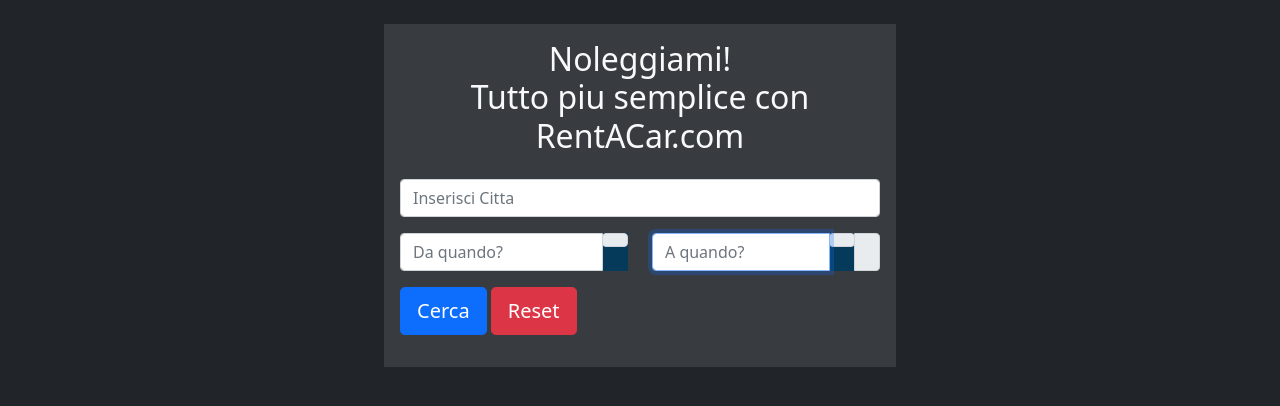
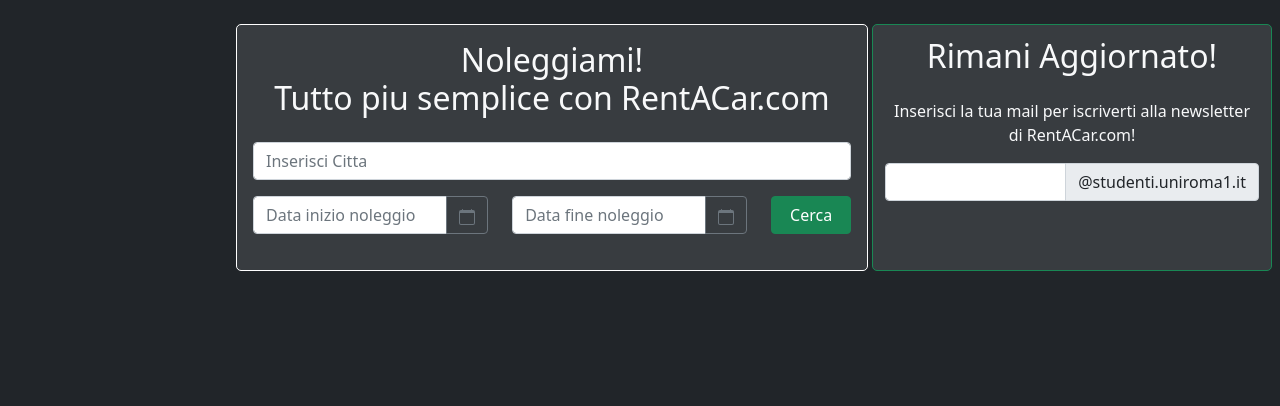
Before and after one commit to uendi-123/ProgettiLTW-1, a PHP site: page /html/index.html in a window 1280 px wide. Shown: the part 57-463 px from the top of the page. Run offline with PHP 8.4, Linux system fonts and the light colour scheme.

Commit message:
Box ricerca completo, da completare box newsletter

```diff
--- a/css/style.css
+++ b/css/style.css
@@ -15,6 +15,18 @@
     background-color: rgb(56, 60, 64);
     margin: auto;
     min-width: 500px;
-    width: 40%;
-    height: 50%;
+
+    border: 1px white solid;
+    border-radius: 5px;
 }
+
+div.newsletterDiv{
+    background-color: rgb(56, 60, 64);
+    min-width: 400px;
+    border-radius: 5px;
+    padding: 12px;
+}
+
+.btnToSpread{
+    width: 100%;
+}
--- a/html/index.html
+++ b/html/index.html
@@ -1,7 +1,7 @@
 <!DOCTYPE html>
 <html lang="en">
     <head>
-        <!-- <meta charset="UTF-8"> -->
+        <meta charset="UTF-8">
         <meta http-equiv="X-UA-Compatible" content="IE=edge">
         <meta name="viewport" content="width=device-width, initial-scale=1.0">
         <title>RentACar.com</title>
@@ -12,22 +12,26 @@
         <!-- Compiled and minified JavaScript -->
         <!-- <script src="https://cdnjs.cloudflare.com/ajax/libs/materialize/1.0.0/js/materialize.min.js"></script> -->
 
-        <!-- JQuery Google CDN -->
-        <script src="https://ajax.aspnetcdn.com/ajax/jQuery/jquery-3.6.0.min.js"></script>
-        <!-- Bootstrap -->
+        <!-- Bootstrap
         <link href="../bootstrap-5.0.0-dist/css/bootstrap.css" rel="stylesheet">
-        <script src="../bootstrap-5.0.0-dist/js/bootstrap.bundle.js"></script>
-        <!-- DataPicker -->
-        <link rel="stylesheet" href="https://cdn.jsdelivr.net/npm/ab-datepicker@latest/css/datepicker.css" type="text/css" />
-        <script type="text/javascript" src="https://cdn.jsdelivr.net/npm/ab-datepicker@latest"></script>
-        <script type="text/javascript" src="../ab-datepicker-2.1.20/js/locales/it.min.js"></script>
-        <script type="text/javascript" src="../ab-datepicker-2.1.20/js/datepicker.js"></script>
+        <script src="../bootstrap-5.0.0-dist/js/bootstrap.bundle.js"></script> -->
+
+        <!-- JS Files -->
+        <script src="https://cdnjs.cloudflare.com/ajax/libs/jquery/3.6.0/jquery.min.js" integrity="sha512-894YE6QWD5I59HgZOGReFYm4dnWc1Qt5NtvYSaNcOP+u1T9qYdvdihz0PPSiiqn/+/3e7Jo4EaG7TubfWGUrMQ==" crossorigin="anonymous"></script>
+        <script src="https://cdnjs.cloudflare.com/ajax/libs/moment.js/2.29.1/moment.min.js" integrity="sha512-qTXRIMyZIFb8iQcfjXWCO8+M5Tbc38Qi5WzdPOYZHIlZpzBHG3L3by84BBBOiRGiEb7KKtAOAs5qYdUiZiQNNQ==" crossorigin="anonymous"></script>
+        <script src="https://cdn.jsdelivr.net/npm/bootstrap@5.0.0/dist/js/bootstrap.bundle.min.js" integrity="sha384-p34f1UUtsS3wqzfto5wAAmdvj+osOnFyQFpp4Ua3gs/ZVWx6oOypYoCJhGGScy+8" crossorigin="anonymous"></script>
+        <script src="https://cdnjs.cloudflare.com/ajax/libs/bootstrap-datepicker/1.9.0/js/bootstrap-datepicker.min.js" integrity="sha512-T/tUfKSV1bihCnd+MxKD0Hm1uBBroVYBOYSk1knyvQ9VyZJpc/ALb4P0r6ubwVPSGB2GvjeoMAJJImBG12TiaQ==" crossorigin="anonymous"></script>
+
+        <!-- CSS Files -->
+        <link href="https://cdn.jsdelivr.net/npm/bootstrap@5.0.0/dist/css/bootstrap.min.css" rel="stylesheet" integrity="sha384-wEmeIV1mKuiNpC+IOBjI7aAzPcEZeedi5yW5f2yOq55WWLwNGmvvx4Um1vskeMj0" crossorigin="anonymous">
+        <link rel="stylesheet" href="https://cdnjs.cloudflare.com/ajax/libs/bootstrap-datepicker/1.9.0/css/bootstrap-datepicker.min.css" integrity="sha512-mSYUmp1HYZDFaVKK//63EcZq4iFWFjxSL+Z3T/aCt4IO9Cejm03q3NKKYN6pFQzY0SBOr8h+eCIAZHPXcpZaNw==" crossorigin="anonymous" />
+
         <!-- My CSS and JS FILES -->
         <link href="../css/style.css" rel="stylesheet">
         <script src="../js/main.js"></script>
     </head>
     <body class="bg-dark">
-        <nav class="navbar navbar-expand-sm navbar-dark bg-dark myNav">
+        <nav class="navbar navbar-expand-lg navbar-dark bg-dark myNav">
             <div class="container-fluid">
                 <a class="navbar-brand h1 logo" href="index.html">RentACar.com</a>
                 <!-- <a class="navbar-brand logo border border-dark" href="#">
@@ -64,7 +68,9 @@
             </div>
         </nav>
 
-        <div class="container searchDiv mt-4 px-3 pb-3 pt-3">
+        <div class="row mx-lg-2">
+            <div class="col"></div>
+            <div class="col-6 container searchDiv mt-4 px-3 pb-3 pt-3">
                 <form>
                     <div class="h2 row mb-2">
                         <p class="text-center text-light">Noleggiami! <br> Tutto piu semplice con RentACar.com</p>
@@ -74,56 +80,59 @@
                             <input type="text" class="form-control" placeholder="Inserisci Citta">
                         </div>
                     </div>
-                <div class="row mb-3">
-                    <div class="col-6">
-                        <div class="input-group">
-                            <!-- <div class="input-group-text">
-                                Immagine Calendario per l'input field
+                    <div class="row mb-1">
+                        <div class='col-5'>
+                            <div class="input-group mb-3">
+                                <input id="dateStart" type="text" class="form-control" placeholder="Data inizio noleggio" aria-label="Data inizio noleggio" aria-describedby="basic-addon2">
+                                <div class="input-group-append">
+                                    <button class="btn btn-outline-secondary rounded-0 rounded-end" type="button" id="calendarIconStart">
                                     <svg xmlns="http://www.w3.org/2000/svg" width="16" height="16" fill="currentColor" class="bi bi-calendar" viewBox="0 0 16 16">
                                         <path d="M3.5 0a.5.5 0 0 1 .5.5V1h8V.5a.5.5 0 0 1 1 0V1h1a2 2 0 0 1 2 2v11a2 2 0 0 1-2 2H2a2 2 0 0 1-2-2V3a2 2 0 0 1 2-2h1V.5a.5.5 0 0 1 .5-.5zM1 4v10a1 1 0 0 0 1 1h12a1 1 0 0 0 1-1V4H1z"/>
                                     </svg>
-                            </div> -->
-                            <input class="date form-control" id="date1" type="text" placeholder="Da quando?" title="format: dd/MM/y"/>
+                                    </button>
                                 </div>
                             </div>
-                    <div class="col-6">
-                        <div class="input-group">
-                            <input class="date form-control" id="date1" type="text" placeholder="A quando?" title="format: dd/MM/y"/>
-                            <div class="input-group-text">
-                                <!-- Immagine Calendario per l'input field -->
-                                <!-- <svg xmlns="http://www.w3.org/2000/svg" width="16" height="16" fill="currentColor" class="bi bi-calendar calendarIcon" viewBox="0 0 16 16">
+                        </div>
+
+                        <div class='col-5'>
+                            <div class="input-group mb-3">
+                                <input id="dateEnd" type="text" class="form-control date" placeholder="Data fine noleggio" aria-label="Data fine noleggio" aria-describedby="basic-addon2">
+                                <div class="input-group-append">
+                                    <button class="btn btn-outline-secondary rounded-0 rounded-end" type="button" id="calendarIconEnd">
+                                    <svg xmlns="http://www.w3.org/2000/svg" width="16" height="16" fill="currentColor" class="bi bi-calendar" viewBox="0 0 16 16">
                                         <path d="M3.5 0a.5.5 0 0 1 .5.5V1h8V.5a.5.5 0 0 1 1 0V1h1a2 2 0 0 1 2 2v11a2 2 0 0 1-2 2H2a2 2 0 0 1-2-2V3a2 2 0 0 1 2-2h1V.5a.5.5 0 0 1 .5-.5zM1 4v10a1 1 0 0 0 1 1h12a1 1 0 0 0 1-1V4H1z"/>
-                                </svg> -->
+                                    </svg>
+                                    </button>
                                 </div>
                             </div>
+                        </div>
+                        <div class="col">
+                            <button class="btn btn-success btnToSpread" type="button">Cerca</button>
                         </div>
                     </div>
                     <script type="text/javascript">
                         $(document).ready(function() {
-                        $('.date').datepicker({
-                            firstDayOfWeek: 1, // The first day of week is Monday
-                            weekDayFormat: 'narrow', // Only first letter for the weekday names
-                            inputFormat: 'd/M/y',
-                            outputFormat: 'dd/MM/y',
-                            titleFormat: 'EEEE d MMMM y',
-                            markup: 'bootstrap4',
-                            theme: 'blue',
-                            modal: false
+                            $("#dateStart").datepicker();
+                            $('#calendarIconStart').click(function(){
+                                $("#dateStart").focus();
                             });
-                        $('calendarIcon').click(function() {
-                            $(".date").focus();
+
+                            $("#dateEnd").datepicker({ dateFormat: 'dd-mm-yy' });
+                            $('#calendarIconEnd').click(function(){
+                                $("#dateEnd").focus();
                             });
                         });
                     </script>
-                <div class="row mb-3">
-                    <div class="col-lg btn-group-lg">
-                        <button class="btn btn-primary" type="button">Cerca</button>
-                        <button class="btn btn-danger" type="reset">Reset</button>
+                </form>
+            </div>
+            <div class="col col-sm container border border-success mt-4 ms-1 newsletterDiv text-center">
+                <h2 class="mb-4 textbreak text-light">Rimani Aggiornato!</h1>
+                <label for="inputNewsletter " class="textbreaak fw-light text-light">Inserisci la tua mail per iscriverti alla newsletter di RentACar.com!</p>
+                <div class="input-group" id="inputNewsletter">
+                    <input type="text" class="form-control" placeholder="" aria-label="Recipient's username" aria-describedby="basic-addon2">
+                    <span class="input-group-text" id="basic-addon2">@studenti.uniroma1.it</span>
                 </div>
             </div>
-            </form>
         </div>
     </body>
-
-
 </html>
```
Lines whose indentation alone changed are shown as unchanged.
